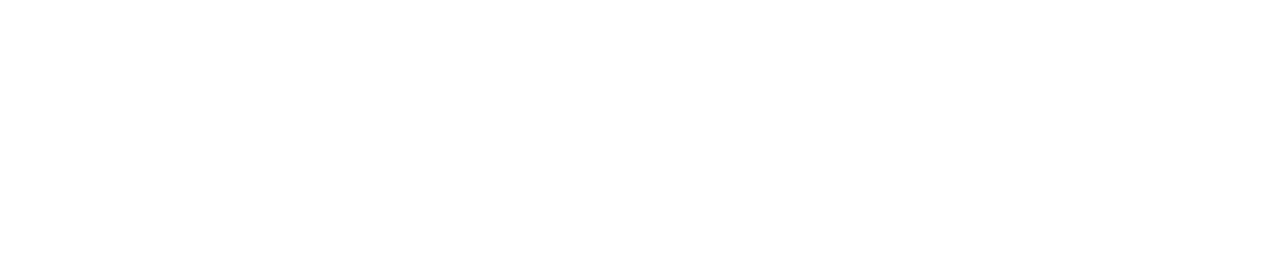
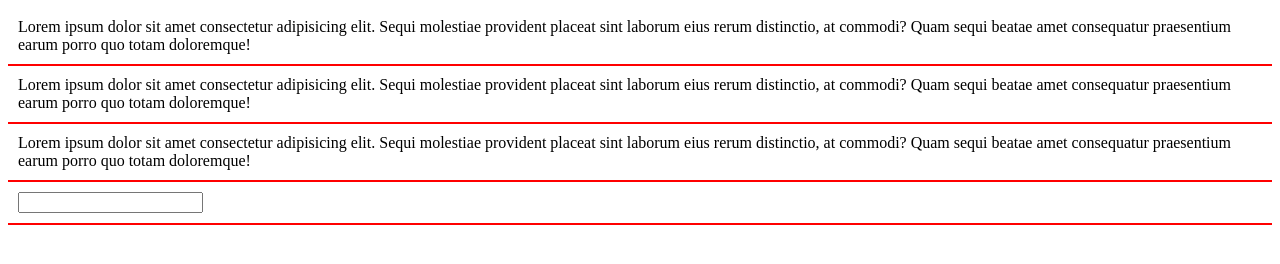
Before and after one commit to Spasiya999/JavaScript-one, a plain HTML site: page index.html in a window 1280 px wide. Drawn offline with Linux system fonts and the light colour scheme.

Commit message:
main 4 console.log

```diff
--- a/assest/css/style.css
+++ b/assest/css/style.css
@@ -0,0 +1,4 @@
+div{
+    padding: 10px;
+    border-bottom: 2px solid red;
+}
--- a/index.html
+++ b/index.html
@@ -4,9 +4,31 @@
     <meta charset="UTF-8">
     <meta http-equiv="X-UA-Compatible" content="IE=edge">
     <meta name="viewport" content="width=device-width, initial-scale=1.0">
+    <link rel="stylesheet" href="assest/css/style.css">
     <title>Document</title>
 </head>
 <body>
+    <div id="div1">
+        Lorem ipsum dolor sit amet consectetur adipisicing elit. Sequi molestiae provident placeat sint laborum eius rerum distinctio,
+         at commodi? Quam sequi beatae amet consequatur praesentium earum porro quo totam doloremque!
+    </div>
+    <div class="para">
+        Lorem ipsum dolor sit amet consectetur adipisicing elit. Sequi molestiae provident placeat sint laborum eius rerum distinctio,
+         at commodi? Quam sequi beatae amet consequatur praesentium earum porro quo totam doloremque!
+    </div>
+    <div id="div3" class="para">
+        Lorem ipsum dolor sit amet consectetur adipisicing elit. Sequi molestiae provident placeat sint laborum eius rerum distinctio,
+         at commodi? Quam sequi beatae amet consequatur praesentium earum porro quo totam doloremque!
+    </div>
+    <div>
+        <input type="email" name="input">
+    </div>
 
+    <script>
+        console.log(document.getElementById('div1'))
+        console.log(document.getElementsByClassName('para'))
+        console.log(document.getElementsByTagName('div'))
+        console.log(document.getElementsByName('input'))
+    </script>
 </body>
 </html>
```
